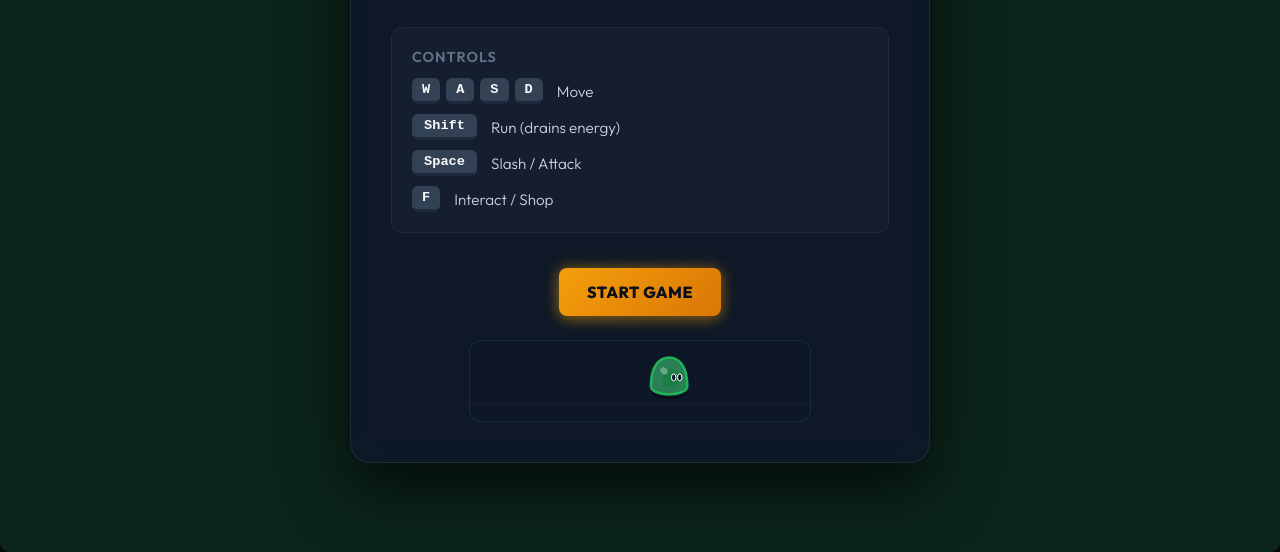
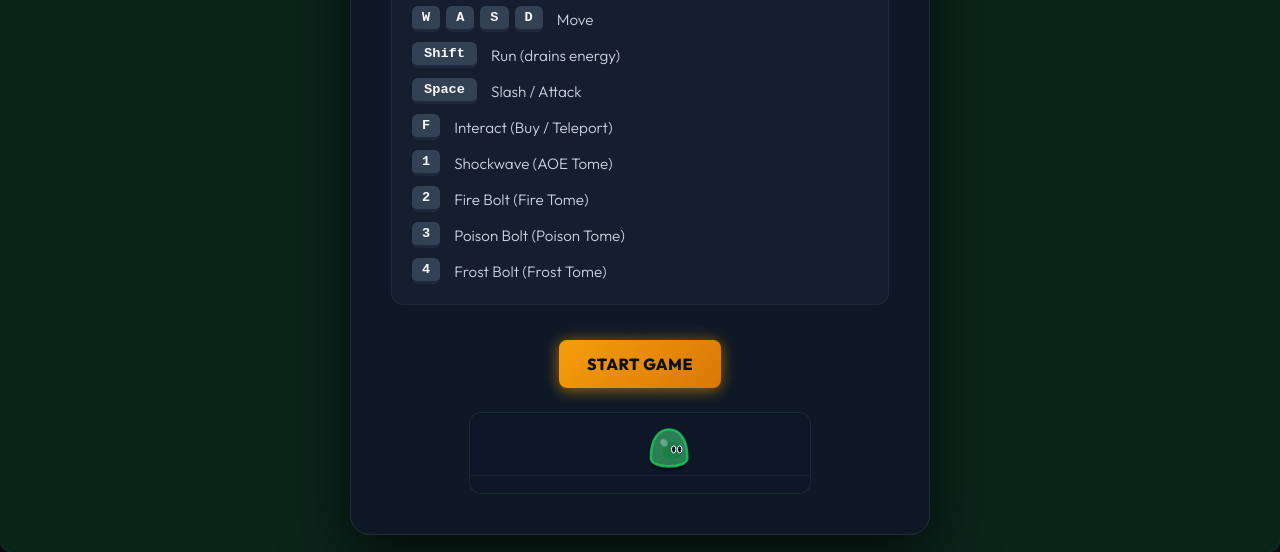
Before and after one commit to Servation/OscillaMortis, a website built with Vite: page index.html in a window 1280 px wide. Shown: the part 248-800 px from the top of the page. Built offline with nearby package versions, Linux system fonts and the light colour scheme; files whose address does not match are found by name.

Commit message:
Unify all interactions to F key; add magic attack controls to menu

```diff
--- a/index.html
+++ b/index.html
@@ -48,7 +48,23 @@
       </div>
       <div class="control-row">
         <span class="control-key">F</span>
-        <span class="control-label">Interact / Shop</span>
+        <span class="control-label">Interact (Buy / Teleport)</span>
+      </div>
+      <div class="control-row">
+        <span class="control-key">1</span>
+        <span class="control-label">Shockwave (AOE Tome)</span>
+      </div>
+      <div class="control-row">
+        <span class="control-key">2</span>
+        <span class="control-label">Fire Bolt (Fire Tome)</span>
+      </div>
+      <div class="control-row">
+        <span class="control-key">3</span>
+        <span class="control-label">Poison Bolt (Poison Tome)</span>
+      </div>
+      <div class="control-row">
+        <span class="control-key">4</span>
+        <span class="control-label">Frost Bolt (Frost Tome)</span>
       </div>
     </div>
   </div>
--- a/src/engine/Game.ts
+++ b/src/engine/Game.ts
@@ -1009,12 +1009,12 @@ export class Game {
 
       if (dist <= 65) {
         if (item.type === "weapon") {
-          activePrompt = `Press [E] to buy ${item.name} (${item.cost} Coins)`;
+          activePrompt = `Press [F] to buy ${item.name} (${item.cost} Coins)`;
         } else {
-          activePrompt = `Press [E] to buy ${item.name} - ${item.description} (${item.cost} Coins)`;
-        }
-
-        if (this.keyboard.isPressed("e")) {
+          activePrompt = `Press [F] to buy ${item.name} - ${item.description} (${item.cost} Coins)`;
+        }
+
+        if (this.keyboard.isPressed("f")) {
           if (this.player.Coin >= item.cost) {
             this.player.Coin -= item.cost;
             item.purchased = true;
```
